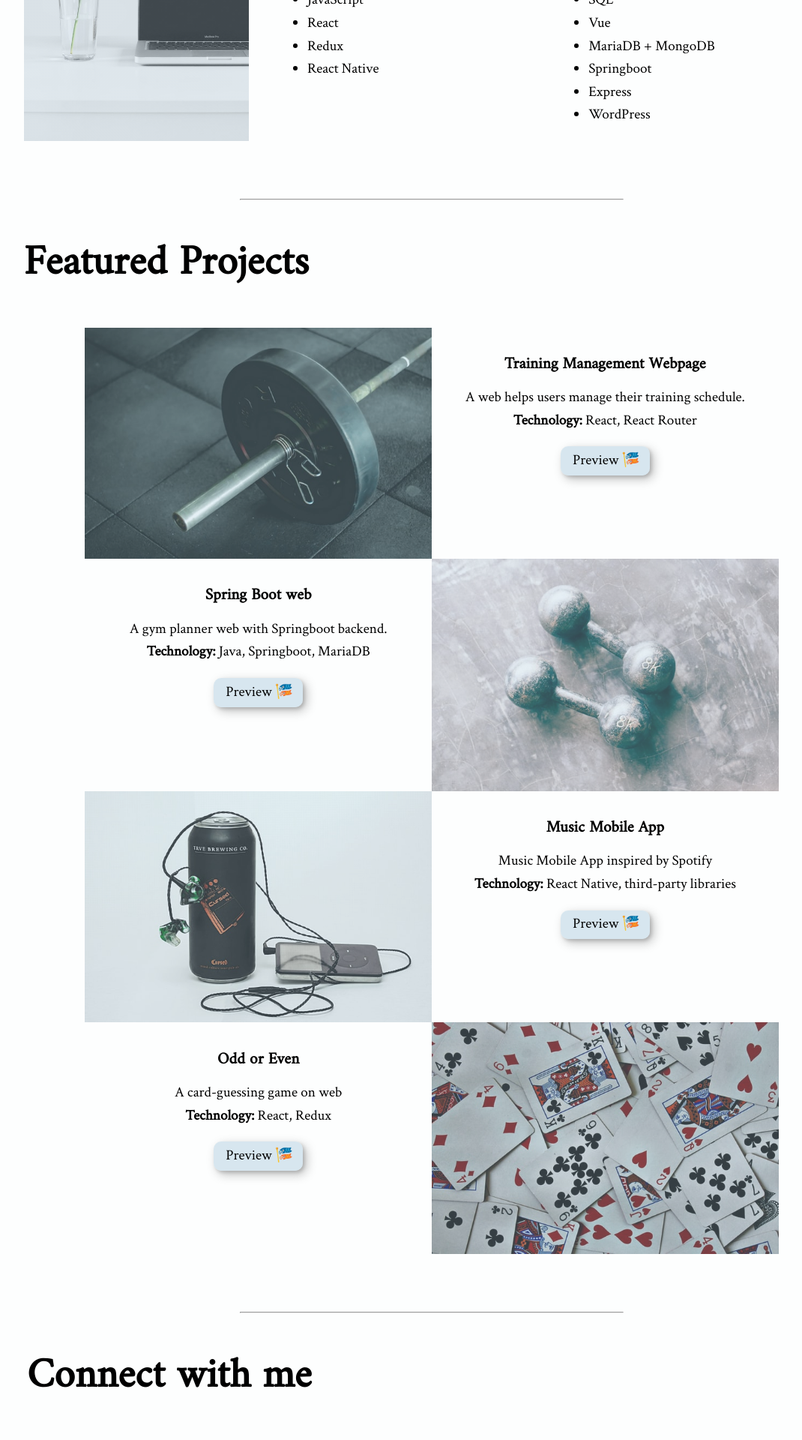
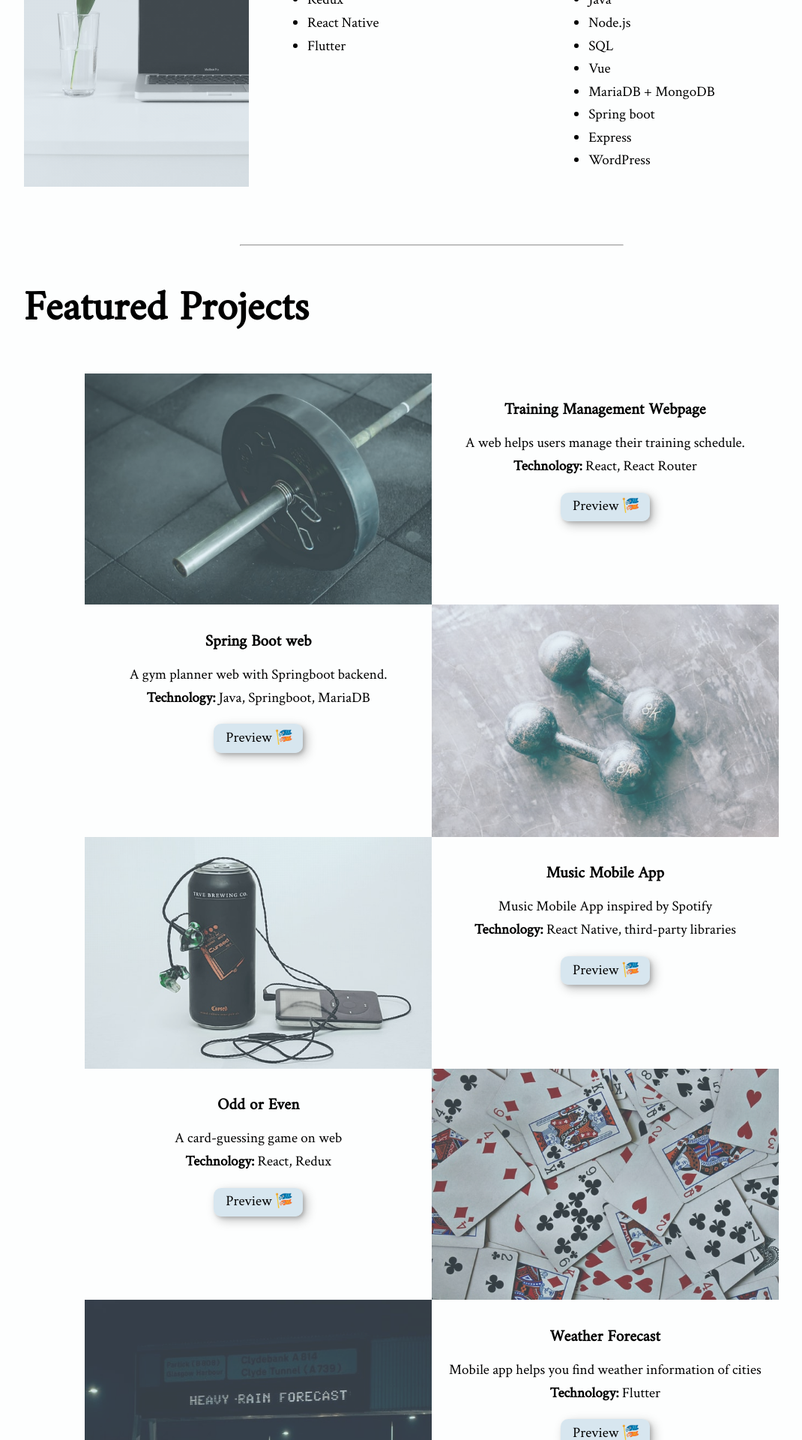
Before and after one commit to mrred243/Portfolio, a React (Vite) app: page / in a window 1280 px wide. Shown: the part 1000-2920 px from the top of the page at 75% size, without its empty margins (64-1134 px from the left). Built offline with nearby package versions, Linux system fonts and the light colour scheme; grey boxes are pictures that could not be loaded.

Commit message:
Add flutter project

```diff
--- a/src/App.js
+++ b/src/App.js
@@ -32,23 +32,25 @@ const App = () => {
               <div className="strength--main">
                   <h3 className="specialty--item">Main Strength</h3>
                   <ul>
-                      <li>HTML</li>
-                      <li>CSS</li>
                       <li>JavaScript</li>
                       <li>React</li>
                       <li>Redux</li>
                       <li>React Native</li>
+                      <li>Flutter</li>
+
                   </ul>
               </div>
               <div className="strength--other">
                   <h3 className="specialty--item">Others</h3>
                   <ul>
+                      <li>HTML</li>
+                      <li>CSS</li>
                       <li>Java</li>
                       <li>Node.js</li>
                       <li>SQL</li>
                       <li>Vue</li>
                       <li>MariaDB + MongoDB</li>
-                      <li>Springboot</li>
+                      <li>Spring boot</li>
                       <li>Express</li>
                       <li>WordPress</li>
                   </ul>
--- a/src/data/projects.js
+++ b/src/data/projects.js
@@ -2,6 +2,8 @@ import pj1 from '../asset/pj1.jpg';
 import pj2 from '../asset/pj2.jpg';
 import pj3 from '../asset/pj3.jpg';
 import pj4 from '../asset/pj4.jpg';
+import pj5 from '../asset/pj5.jpg';
+
 
 const PROJECTS = [{
     id: 1,
@@ -34,6 +36,14 @@ const PROJECTS = [{
     technology: 'React, Redux',
     link: 'https://oddorevengame.netlify.app/',
     image: pj4
-  }
+  },
+  {
+    id: 5,
+    title: 'Weather Forecast',
+    description: 'Mobile app helps you find weather information of cities',
+    technology: 'Flutter',
+    link: 'https://github.com/mrred243/Flutter__WeatherForecast',
+    image: pj5
+}
 ];
 export default PROJECTS;
```
Also changed, not shown: src/asset/pj5.jpg (added), 5 other files (tests, documents, lock files or other folders).
